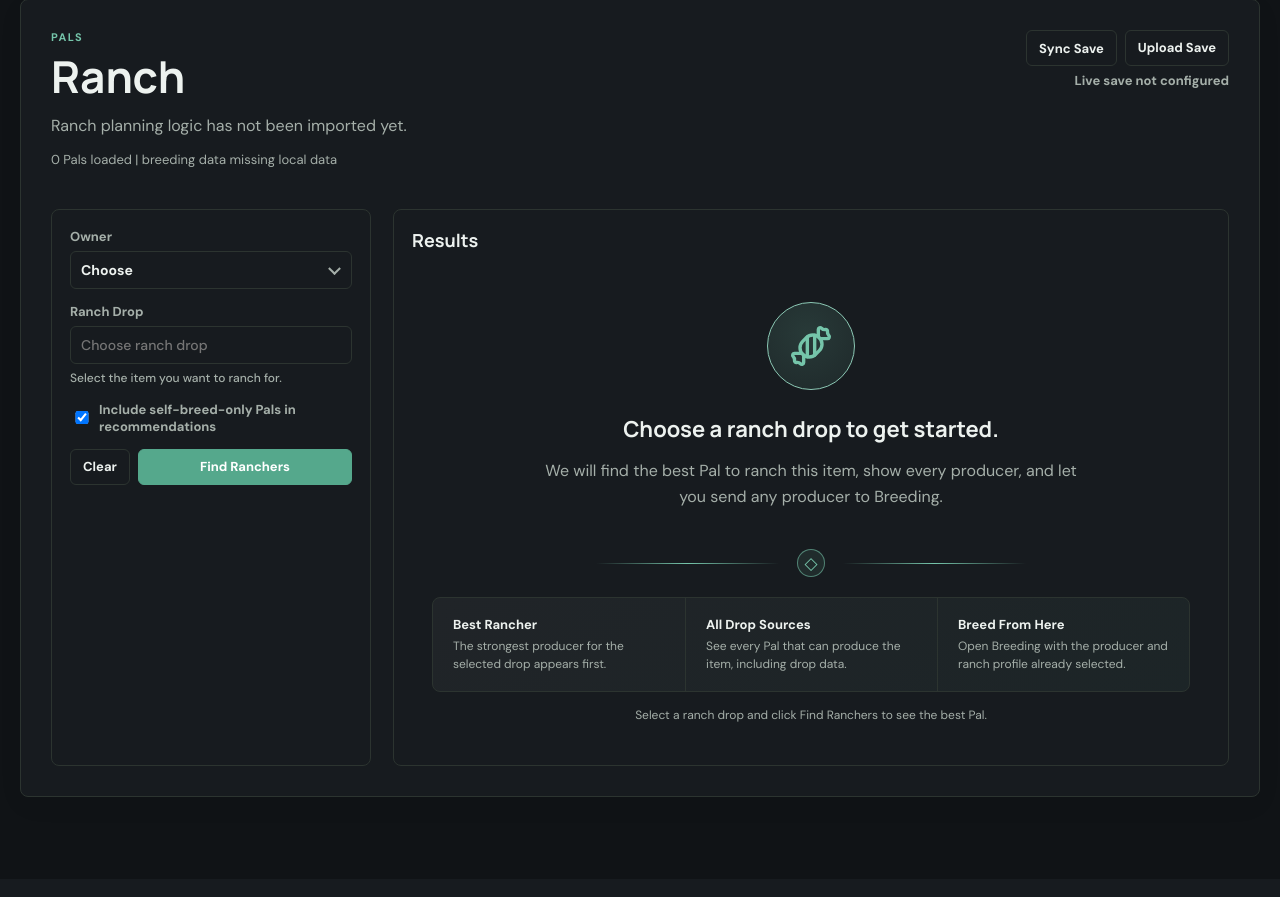
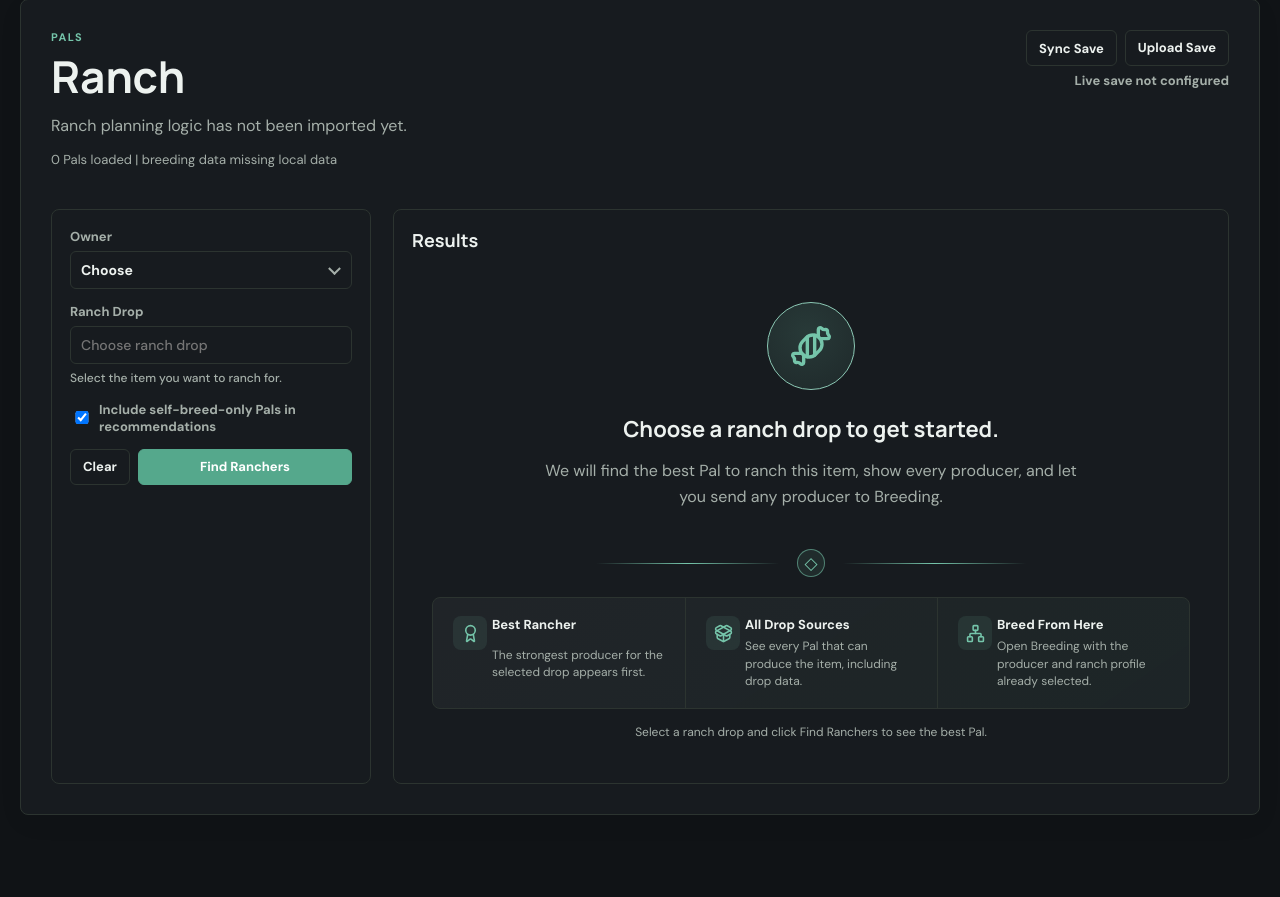
Before and after one commit to dabarrios/homelab, a Django app: page /pals/ranch/ in a window 1280 px wide. Shown: the part 139-1036 px from the top of the page. Before the commit the page ends 936 px from the top, so only its background shows below. Run offline with Django 5.2, Linux system fonts and the light colour scheme; the visitor is signed in with stand-in values (Sample User, id 1).

Commit message:
feat: Add ranch feature icons and enhance empty state rendering in tool.js

```diff
--- a/django/pals/static/pals/css/tool.css
+++ b/django/pals/static/pals/css/tool.css
@@ -1010,6 +1010,18 @@
 
 .empty-ranch-features {
     width: min(760px, 100%);
+}
+
+.empty-ranch-features div {
+    grid-template-columns: 34px minmax(0, 1fr);
+    align-items: start;
+    min-width: 0;
+}
+
+.empty-ranch-feature-lucide::before,
+.empty-ranch-feature-lucide::after {
+    content: none;
+    display: none;
 }
 
 .empty-bases-hero {
--- a/django/pals/static/pals/js/tool.js
+++ b/django/pals/static/pals/js/tool.js
@@ -487,13 +487,19 @@ const WORK_FEATURE_ICONS = {
   'Best Overall Pick': 'star',
   'Best Dark-Type Pick': 'moon',
   'Condensed Levels': 'layers',
-  'Breed From Here': 'corner-right-up',
+  'Breed From Here': 'network',
 };
 
 const BREEDING_FEATURE_ICONS = {
   'Optimized Path': 'route',
   'Resource Aware': 'package-check',
   'Multiple Routes': 'git-fork',
+};
+
+const RANCH_FEATURE_ICONS = {
+  'Best Rancher': 'award',
+  'All Drop Sources': 'package-open',
+  'Breed From Here': 'network',
 };
 
 const IV_FEATURE_ICONS = {
@@ -523,6 +529,16 @@ const LUCIDE_ICON_PATHS = {
     <circle cx="18" cy="6" r="3"></circle>
     <path d="M18 9v2c0 .6-.4 1-1 1H7c-.6 0-1-.4-1-1V9"></path>
     <path d="M12 12v3"></path>
+  `,
+  award: `
+    <path d="m15.477 12.89 1.515 8.526a.5.5 0 0 1-.81.47l-3.58-2.687a1 1 0 0 0-1.197 0l-3.586 2.686a.5.5 0 0 1-.81-.469l1.514-8.526"></path>
+    <circle cx="12" cy="8" r="6"></circle>
+  `,
+  'package-open': `
+    <path d="M12 22v-9"></path>
+    <path d="M15.17 2.21a1.67 1.67 0 0 1 1.63 0L21 4.57a1.93 1.93 0 0 1 0 3.36L8.82 14.79a1.655 1.655 0 0 1-1.64 0L3 12.43a1.93 1.93 0 0 1 0-3.36z"></path>
+    <path d="M20 13v3.87a2.06 2.06 0 0 1-1.11 1.83l-6 3.08a1.93 1.93 0 0 1-1.78 0l-6-3.08A2.06 2.06 0 0 1 4 16.87V13"></path>
+    <path d="M21 12.43a1.93 1.93 0 0 0 0-3.36L8.83 2.2a1.64 1.64 0 0 0-1.63 0L3 4.57a1.93 1.93 0 0 0 0 3.36l12.18 6.86a1.636 1.636 0 0 0 1.63 0z"></path>
   `,
   route: `
     <circle cx="6" cy="19" r="3"></circle>
@@ -678,7 +694,7 @@ function emptyStateHtml(key = moduleKey) {
         <p>${escapeHtml(state.lead)}</p>
         <div class="empty-work-divider empty-ranch-divider"><span></span><b>◇</b><span></span></div>
         <div class="empty-work-features empty-ranch-features">
-          ${state.features.map(([title, text]) => `<div><b>${escapeHtml(title)}</b><span>${escapeHtml(text)}</span></div>`).join('')}
+          ${state.features.map(([title, text]) => `<div><i class="empty-feature-icon empty-feature-lucide empty-ranch-feature-lucide" aria-hidden="true">${lucideIconHtml(RANCH_FEATURE_ICONS[title] || 'award', 'empty-feature-svg')}</i><b>${escapeHtml(title)}</b><span>${escapeHtml(text)}</span></div>`).join('')}
         </div>
         <p class="empty-hint">${escapeHtml(state.hint)}</p>
       </div>
```
